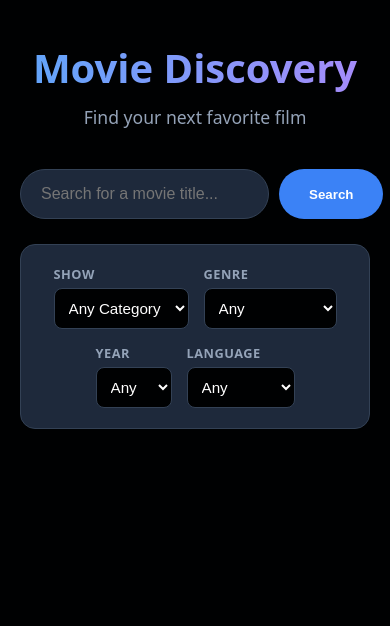
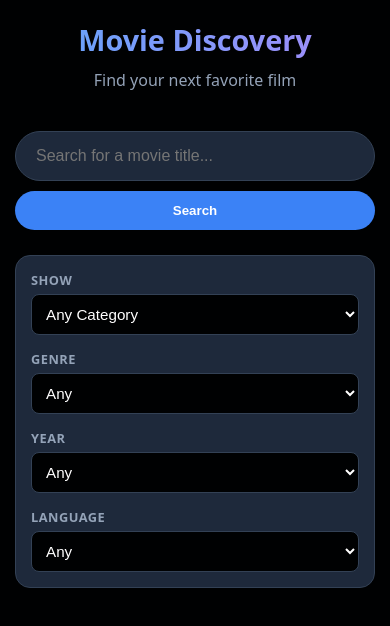
Before and after one commit to SarkarNiladri/Movies_Hunter, a website: page public/index.html in a window 390 px wide. Drawn offline with Linux system fonts and the light colour scheme.

Commit message:
mobile responsive

```diff
--- a/public/index.html
+++ b/public/index.html
@@ -83,6 +83,25 @@
     #load-more-btn:hover { background: var(--primary); border-color: var(--primary); }
 
     .loading-text { text-align: center; grid-column: 1 / -1; color: var(--text-muted); font-size: 1.2rem; padding: 40px; }
+        /* Mobile Polish */
+      @media (max-width: 600px) {
+      body { padding: 20px 15px; }
+      header h1 { font-size: 1.8rem; }
+      header p { font-size: 1rem; }
+
+      /* Stack search input and button */
+      .search-container { flex-direction: column; }
+      .search-container button { width: 100%; padding: 12px; }
+
+      /* Make filter dropdowns full-width for easier tapping */
+      .filters { padding: 15px; }
+      .filter-group { width: 100%; }
+      .filter-group select { width: 100%; }
+
+      /* Make "Load More" button full-width */
+      #load-more-btn { width: 100%; padding: 15px; }
+    }
+
   </style>
 </head>
 <body>
```
